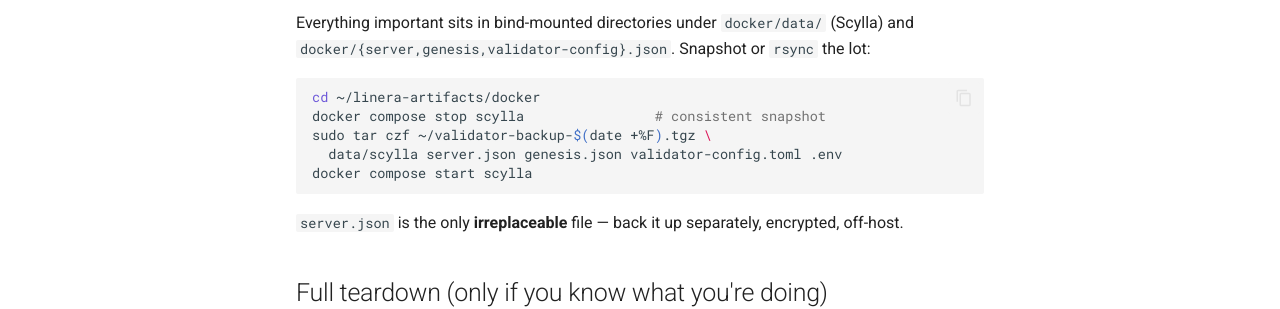
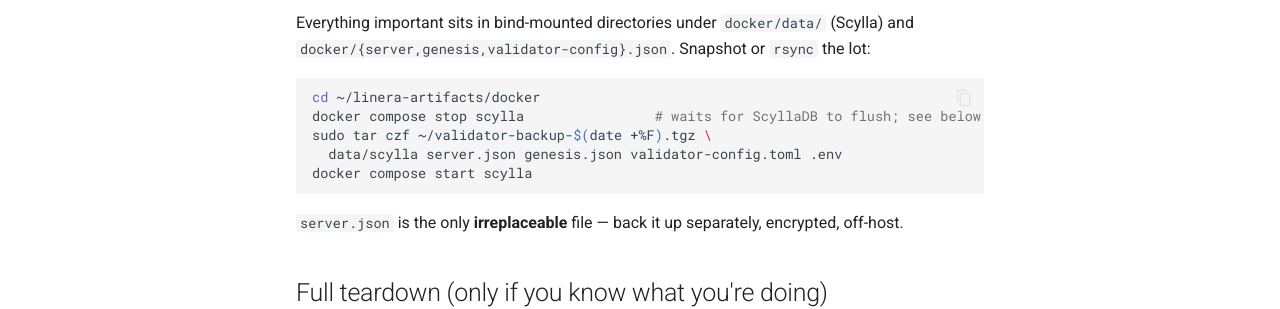
Before and after one commit to linera-io/linera-artifacts, an MkDocs documentation site: the page built from docs/POST-SETUP.md, in a window 1280 px wide and 900 px high, scrolled down 1818 px. Shown: the part 351-660 px from the top of the window. Built offline with MkDocs 1.6.1 and Material for MkDocs 9.7.7, drawn with Linux system fonts in a browser that asks for light colours; comment, search, counter and statistics services are not loaded.

````diff
--- a/docs/POST-SETUP.md
+++ b/docs/POST-SETUP.md
@@ -104,7 +104,7 @@
 
 ```bash
 cd ~/linera-artifacts/docker
-docker compose stop scylla                # consistent snapshot
+docker compose stop scylla                # waits for ScyllaDB to flush; see below
 sudo tar czf ~/validator-backup-$(date +%F).tgz \
   data/scylla server.json genesis.json validator-config.toml .env
 docker compose start scylla
````
Also changed, not shown: 2 other files.
